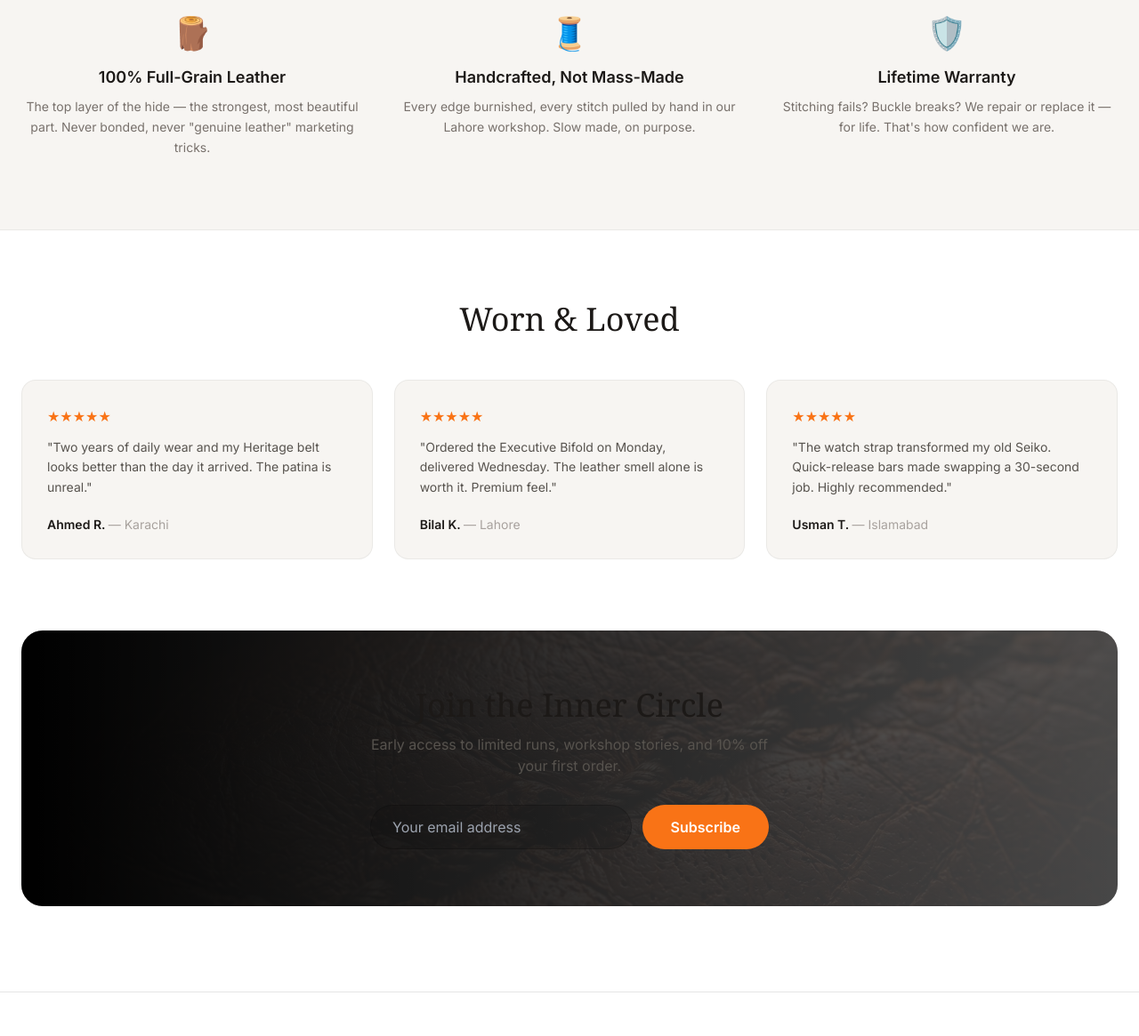
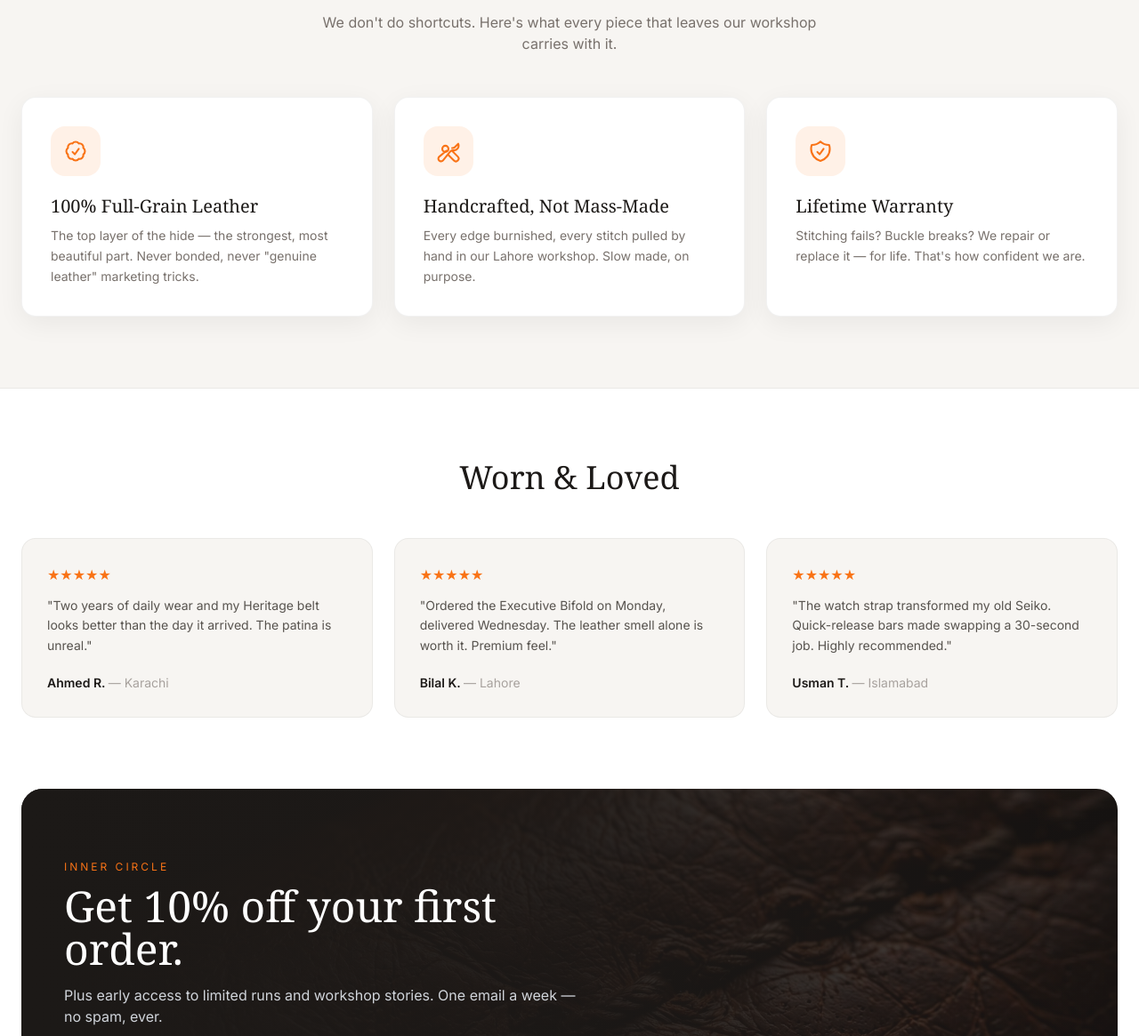
Before and after one commit to abdulmoiz0portfolio/taj-collections, a plain HTML site: page index.html in a window 1280 px wide. Shown: the part 2506-3671 px from the top of the page at 89% size. Drawn offline with nearby package versions, Linux system fonts and the light colour scheme.

Commit message:
redesign: why-choose cards with SVG icons, high-contrast newsletter band

```diff
--- a/index.html
+++ b/index.html
@@ -76,11 +76,31 @@
 <!-- WHY CHOOSE -->
 <section class="bg-[#f7f5f2] border-y border-black/5 mt-20">
   <div class="max-w-7xl mx-auto px-4 sm:px-6 py-20">
-    <h2 class="font-serif text-3xl sm:text-4xl text-[#1c1917] text-center mb-12">Why TAJ LEATHERS</h2>
-    <div class="grid grid-cols-1 sm:grid-cols-3 gap-10 text-center">
-      <div><div class="text-4xl mb-4">🪵</div><h3 class="text-[#1c1917] font-semibold text-lg mb-2">100% Full-Grain Leather</h3><p class="text-[#78716c] text-sm leading-relaxed">The top layer of the hide — the strongest, most beautiful part. Never bonded, never "genuine leather" marketing tricks.</p></div>
-      <div><div class="text-4xl mb-4">🧵</div><h3 class="text-[#1c1917] font-semibold text-lg mb-2">Handcrafted, Not Mass-Made</h3><p class="text-[#78716c] text-sm leading-relaxed">Every edge burnished, every stitch pulled by hand in our Lahore workshop. Slow made, on purpose.</p></div>
-      <div><div class="text-4xl mb-4">🛡️</div><h3 class="text-[#1c1917] font-semibold text-lg mb-2">Lifetime Warranty</h3><p class="text-[#78716c] text-sm leading-relaxed">Stitching fails? Buckle breaks? We repair or replace it — for life. That's how confident we are.</p></div>
+    <p class="text-[#f97316] uppercase tracking-[0.25em] text-xs text-center mb-3">The Taj Standard</p>
+    <h2 class="font-serif text-3xl sm:text-4xl text-[#1c1917] text-center mb-4">Why TAJ LEATHERS</h2>
+    <p class="text-[#78716c] text-center max-w-xl mx-auto mb-12">We don't do shortcuts. Here's what every piece that leaves our workshop carries with it.</p>
+    <div class="grid grid-cols-1 sm:grid-cols-3 gap-6">
+      <div class="bg-white rounded-2xl p-8 shadow-[0_8px_30px_rgba(0,0,0,0.06)] border border-black/5 hover:-translate-y-1.5 hover:shadow-[0_16px_40px_rgba(249,115,22,0.12)] transition-all duration-300">
+        <div class="w-14 h-14 rounded-2xl bg-[#f97316]/10 flex items-center justify-center mb-5">
+          <svg class="w-7 h-7 text-[#f97316]" fill="none" stroke="currentColor" stroke-width="1.8" viewBox="0 0 24 24"><path stroke-linecap="round" stroke-linejoin="round" d="M9 12.75L11.25 15 15 9.75M21 12c0 1.268-.63 2.39-1.593 3.068a3.745 3.745 0 01-1.043 3.296 3.745 3.745 0 01-3.296 1.043A3.745 3.745 0 0112 21c-1.268 0-2.39-.63-3.068-1.593a3.746 3.746 0 01-3.296-1.043 3.745 3.745 0 01-1.043-3.296A3.745 3.745 0 013 12c0-1.268.63-2.39 1.593-3.068a3.745 3.745 0 011.043-3.296 3.746 3.746 0 013.296-1.043A3.746 3.746 0 0112 3c1.268 0 2.39.63 3.068 1.593a3.746 3.746 0 013.296 1.043 3.746 3.746 0 011.043 3.296A3.745 3.745 0 0121 12z"/></svg>
+        </div>
+        <h3 class="text-[#1c1917] font-serif text-xl mb-2">100% Full-Grain Leather</h3>
+        <p class="text-[#78716c] text-sm leading-relaxed">The top layer of the hide — the strongest, most beautiful part. Never bonded, never "genuine leather" marketing tricks.</p>
+      </div>
+      <div class="bg-white rounded-2xl p-8 shadow-[0_8px_30px_rgba(0,0,0,0.06)] border border-black/5 hover:-translate-y-1.5 hover:shadow-[0_16px_40px_rgba(249,115,22,0.12)] transition-all duration-300">
+        <div class="w-14 h-14 rounded-2xl bg-[#f97316]/10 flex items-center justify-center mb-5">
+          <svg class="w-7 h-7 text-[#f97316]" fill="none" stroke="currentColor" stroke-width="1.8" viewBox="0 0 24 24"><path stroke-linecap="round" stroke-linejoin="round" d="M11.42 15.17L17.25 21A2.652 2.652 0 0021 17.25l-5.877-5.877M11.42 15.17l2.496-3.03c.317-.384.74-.626 1.208-.766M11.42 15.17l-4.655 5.653a2.548 2.548 0 11-3.586-3.586l6.837-5.63m5.108-.233c.55-.164 1.163-.188 1.743-.14a4.5 4.5 0 004.486-6.336l-3.276 3.277a3.004 3.004 0 01-2.122.877H15.5M12 9.75a3 3 0 11-6 0 3 3 0 016 0z"/></svg>
+        </div>
+        <h3 class="text-[#1c1917] font-serif text-xl mb-2">Handcrafted, Not Mass-Made</h3>
+        <p class="text-[#78716c] text-sm leading-relaxed">Every edge burnished, every stitch pulled by hand in our Lahore workshop. Slow made, on purpose.</p>
+      </div>
+      <div class="bg-white rounded-2xl p-8 shadow-[0_8px_30px_rgba(0,0,0,0.06)] border border-black/5 hover:-translate-y-1.5 hover:shadow-[0_16px_40px_rgba(249,115,22,0.12)] transition-all duration-300">
+        <div class="w-14 h-14 rounded-2xl bg-[#f97316]/10 flex items-center justify-center mb-5">
+          <svg class="w-7 h-7 text-[#f97316]" fill="none" stroke="currentColor" stroke-width="1.8" viewBox="0 0 24 24"><path stroke-linecap="round" stroke-linejoin="round" d="M9 12.75L11.25 15 15 9.75m-3-7.036A11.959 11.959 0 013.598 6 11.99 11.99 0 003 9.749c0 5.592 3.824 10.29 9 11.623 5.176-1.332 9-6.03 9-11.622 0-1.31-.21-2.571-.598-3.751h-.152c-3.196 0-6.1-1.248-8.25-3.285z"/></svg>
+        </div>
+        <h3 class="text-[#1c1917] font-serif text-xl mb-2">Lifetime Warranty</h3>
+        <p class="text-[#78716c] text-sm leading-relaxed">Stitching fails? Buckle breaks? We repair or replace it — for life. That's how confident we are.</p>
+      </div>
     </div>
   </div>
 </section>
@@ -97,17 +117,18 @@
 
 <!-- NEWSLETTER -->
 <section class="max-w-7xl mx-auto px-4 sm:px-6 pb-4">
-  <div class="relative rounded-3xl overflow-hidden">
-    <img src="assets/img/detail.jpg" alt="Leather detail" class="absolute inset-0 w-full h-full object-cover opacity-30">
-    <div class="absolute inset-0 bg-gradient-to-r from-black to-black/60"></div>
-    <div class="relative px-6 sm:px-12 py-16 text-center">
-      <h2 class="font-serif text-3xl sm:text-4xl text-[#1c1917] mb-3">Join the Inner Circle</h2>
-      <p class="text-[#57534e] mb-8 max-w-md mx-auto text-sm sm:text-base">Early access to limited runs, workshop stories, and 10% off your first order.</p>
-      <form id="newsletter-form" class="flex flex-col sm:flex-row gap-3 max-w-md mx-auto">
-        <input type="email" required placeholder="Your email address" class="flex-1 bg-black/10 border border-black/20 rounded-full px-6 py-3 text-[#1c1917] placeholder-gray-400 focus:outline-none focus:border-[#f97316]">
-        <button class="bg-[#f97316] text-white font-semibold px-8 py-3 rounded-full hover:bg-[#ea580c] transition">Subscribe</button>
+  <div class="relative rounded-3xl overflow-hidden bg-[#1c1917]">
+    <img src="assets/img/detail.jpg" alt="Leather detail" class="absolute inset-0 w-full h-full object-cover opacity-25">
+    <div class="absolute inset-0 bg-gradient-to-r from-[#1c1917] via-[#1c1917]/80 to-transparent"></div>
+    <div class="relative px-6 sm:px-12 py-16 sm:py-20 max-w-2xl">
+      <p class="text-[#f97316] uppercase tracking-[0.25em] text-xs mb-3">Inner Circle</p>
+      <h2 class="font-serif text-3xl sm:text-5xl text-white mb-4 leading-tight">Get 10% off your first order.</h2>
+      <p class="text-gray-300 mb-8 text-sm sm:text-base leading-relaxed">Plus early access to limited runs and workshop stories. One email a week — no spam, ever.</p>
+      <form id="newsletter-form" class="flex flex-col sm:flex-row gap-3">
+        <input type="email" required placeholder="Your email address" class="flex-1 bg-white/10 border border-white/20 rounded-full px-6 py-3.5 text-white placeholder-gray-400 focus:outline-none focus:border-[#f97316] focus:bg-white/15 transition">
+        <button class="bg-[#f97316] text-white font-semibold px-8 py-3.5 rounded-full hover:bg-[#ea580c] transition whitespace-nowrap">Claim 10% Off</button>
       </form>
-      <p id="newsletter-ok" class="hidden text-[#f97316] mt-4 text-sm">Welcome to the Inner Circle — check your inbox for 10% off.</p>
+      <p id="newsletter-ok" class="hidden text-[#f97316] mt-4 text-sm font-medium">Welcome to the Inner Circle — check your inbox for 10% off.</p>
     </div>
   </div>
 </section>
```
